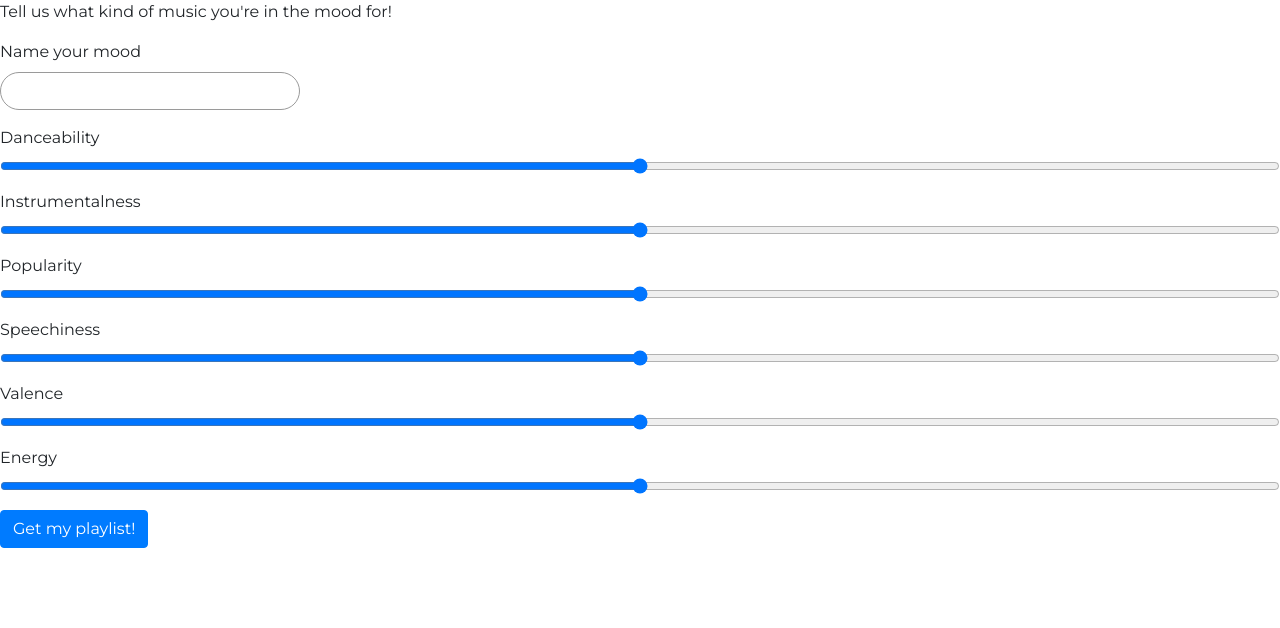
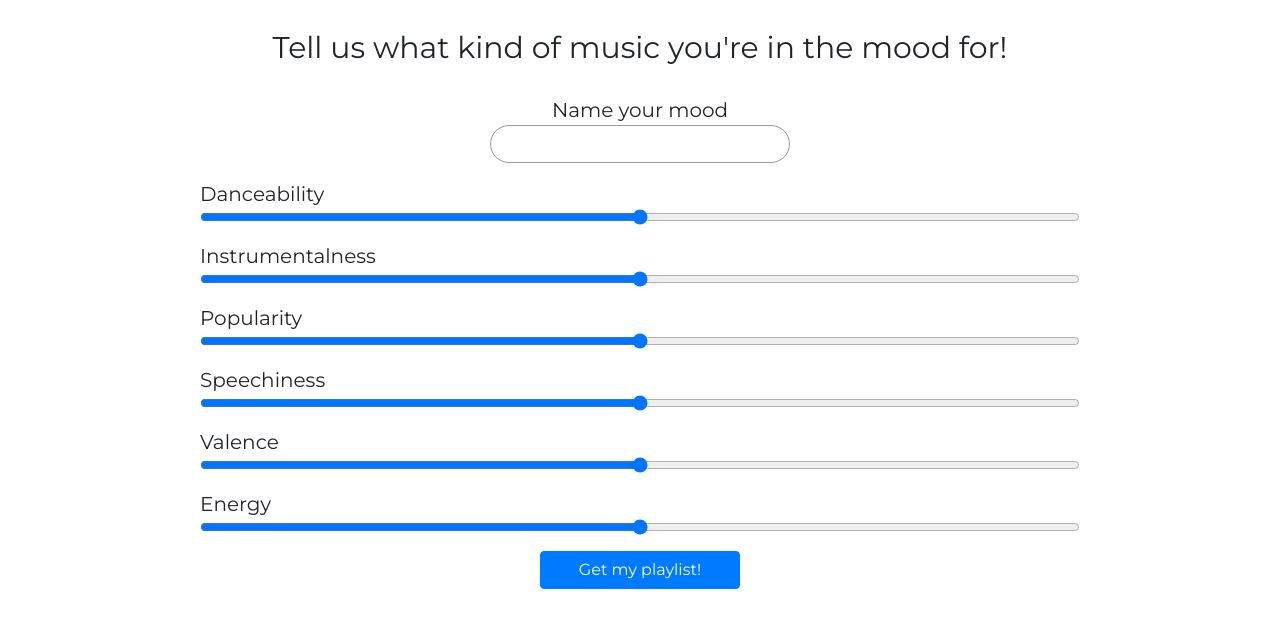
Before and after one commit to cs130-w21/18, a Next.js app: page /questionnaire in a window 1280 px wide. Shown: the top 628 px of the page. Built offline with nearby package versions, Linux system fonts and the light colour scheme.

Commit message:
Finished questionnaire page functionality

```diff
--- a/lib/fetch.js
+++ b/lib/fetch.js
@@ -1,5 +1,4 @@
 // API calls will go here
-
 export async function requestNewPlaylist() {
   // Request a new playlist for this user and a given mood.
   return {name: "Brand new playlist!", id: 505050};
@@ -12,7 +11,12 @@ export async function fetchHomePageData() {
   return {};
 }
 
-export async function submitQuestionnaire() {
-    // Make POST request to send questionnaire responses to the backend
-    return {};
+export async function submitQuestionnaire(responses) {
+  // Make POST request to send questionnaire responses to the backend
+  // TODO: Add JWT in to headers after that information is stored in the frontend
+  axios.put("https://musaic-13018.herokuapp.com/mood/mood", {
+    headers: {"Authorization" : `Bearer ${token}`},
+    body: responses
+  })
+  return {};
 }
--- a/styles/Questionnaire.module.css
+++ b/styles/Questionnaire.module.css
@@ -1,6 +1,40 @@
+.title {
+  width: 100%;
+  display: flex;
+  justify-content: center;
+  font-size: 30px;
+  margin-bottom: 25px;
+}
+
+.formContainer {
+  margin: 25px 200px;
+  position: relative;
+  display: flex;
+  flex-direction: column;
+  justify-content: center;
+}
+
+.moodNameContainer {
+  margin: auto;
+  width: 300px;
+  display: flex;
+  flex-direction: column;
+  justify-content: center;
+}
+
 .inputBox {
-    width: 300px;
-    border: 1px solid #9A9A9A;
-    box-sizing: border-box;
-    border-radius: 30px;
+  width: 300px;
+  border: 1px solid #9A9A9A;
+  box-sizing: border-box;
+  border-radius: 30px;
 }
+
+.formText {
+  font-size: 20px;
+  margin: auto;
+}
+
+.getPlaylistBtn {
+  margin: auto;
+  width: 200px;
+}
--- a/views/questionnaire.js
+++ b/views/questionnaire.js
@@ -22,24 +22,27 @@ const Questionnaire = (props) => {
   return (
     <>
       <PageHead/>
-      <div>
-        <p>Tell us what kind of music you're in the mood for!</p>
+      <div className={styles.formContainer}>
+        <Form>
+          <div className={styles.title}>
+            Tell us what kind of music you're in the mood for!
           </div>
-      <Form>
           <Form.Group controlId="name">
-          <Form.Label>Name your mood</Form.Label>
+            <div className={styles.moodNameContainer}>
+              <Form.Label className={styles.formText}>Name your mood</Form.Label>
                 <Form.Control
-            // bsPrefix="inputBox"
                   className={styles.inputBox}
                   type="text"
                   onChange={(e) => setResponses((prevResponses) => ({ ...prevResponses, name: e.target.value}))}
               />
+            </div>
+
           </Form.Group>
           <Form.Group controlId="danceability">
-          <Form.Label>Danceability</Form.Label>
+            <Form.Label className={styles.formText}>Danceability</Form.Label>
             <Form.Control
               type="range"
-            className="form-range"
+              className={styles.slider}
               min="0.0"
               max="1.0"
               step="0.01"
@@ -48,7 +51,7 @@ const Questionnaire = (props) => {
             />
           </Form.Group>
           <Form.Group controlId="instrumentalness">
-          <Form.Label>Instrumentalness</Form.Label>
+            <Form.Label className={styles.formText}>Instrumentalness</Form.Label>
             <Form.Control
               type="range"
               className="form-range"
@@ -60,7 +63,7 @@ const Questionnaire = (props) => {
             />
           </Form.Group>
           <Form.Group controlId="popularity">
-          <Form.Label>Popularity</Form.Label>
+            <Form.Label className={styles.formText}>Popularity</Form.Label>
             <Form.Control
               type="range"
               className="form-range"
@@ -72,7 +75,7 @@ const Questionnaire = (props) => {
             />
           </Form.Group>
           <Form.Group controlId="speechiness">
-          <Form.Label>Speechiness</Form.Label>
+            <Form.Label className={styles.formText}>Speechiness</Form.Label>
             <Form.Control
               type="range"
               className="form-range"
@@ -84,7 +87,7 @@ const Questionnaire = (props) => {
             />
           </Form.Group>
           <Form.Group controlId="valence">
-          <Form.Label>Valence</Form.Label>
+            <Form.Label className={styles.formText}>Valence</Form.Label>
             <Form.Control
               type="range"
               className="form-range"
@@ -96,7 +99,7 @@ const Questionnaire = (props) => {
             />
           </Form.Group>
           <Form.Group controlId="energy">
-          <Form.Label>Energy</Form.Label>
+            <Form.Label className={styles.formText}>Energy</Form.Label>
             <Form.Control
               type="range"
               className="form-range"
@@ -108,7 +111,9 @@ const Questionnaire = (props) => {
             />
           </Form.Group>
         </Form>
-      <Button onClick={() => props.submitResponses(responses)}>Get my playlist!</Button>
+        <Button className={styles.getPlaylistBtn} onClick={() => props.submitResponses(responses)}>Get my playlist!</Button>
+
+      </div>
       </>
   );
 };
```
Also changed, not shown: views/login.js (line endings or trailing spaces). Lines whose indentation alone changed are shown as unchanged.
